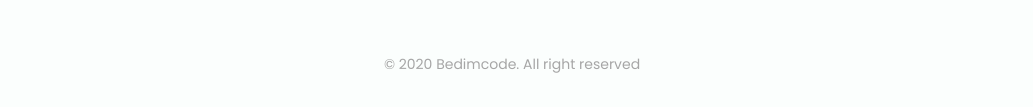
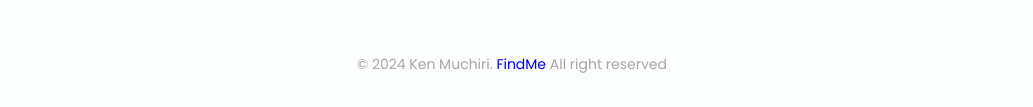
Before and after one commit to Muchirik/Cafe-Javas, a plain HTML site: page index.html in a window 1280 px wide. Shown: the part 3657-3764 px from the top of the page, without its empty margins (128-1161 px from the left). Drawn offline with nearby package versions, Linux system fonts and the light colour scheme.

Commit message:
Add Contact

```diff
--- a/index.html
+++ b/index.html
@@ -466,7 +466,7 @@
                 </div>
             </div>
 
-            <p class="footer__copy">&#169; 2020 Bedimcode. All right reserved</p>
+            <p class="footer__copy">&#169; 2024 Ken Muchiri. <a href="https://kenmuchiri.githu.io">FindMe</a> All right reserved</p>
         </footer>
 
         <!--========== SCROLL REVEAL ==========-->
```
